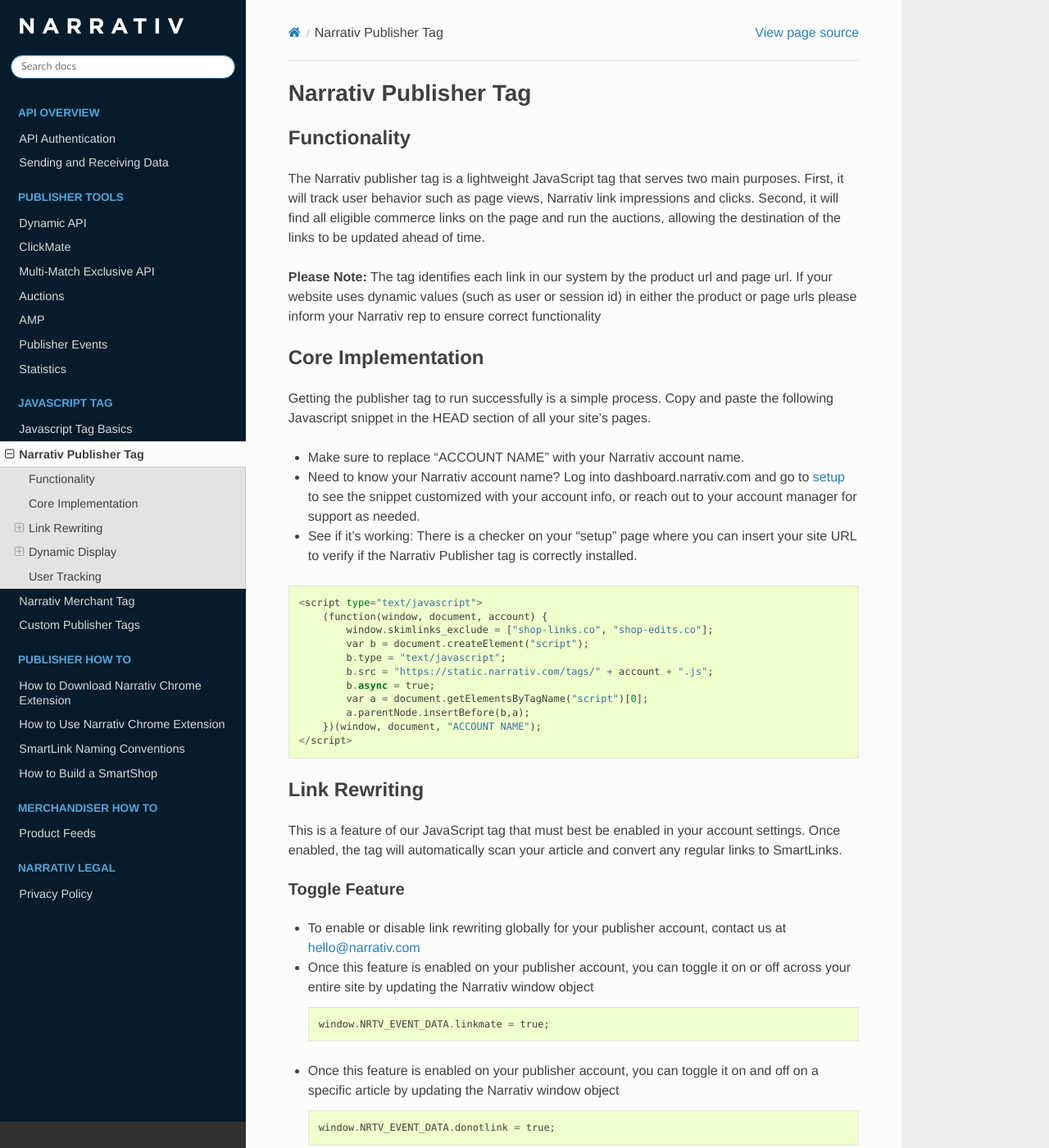
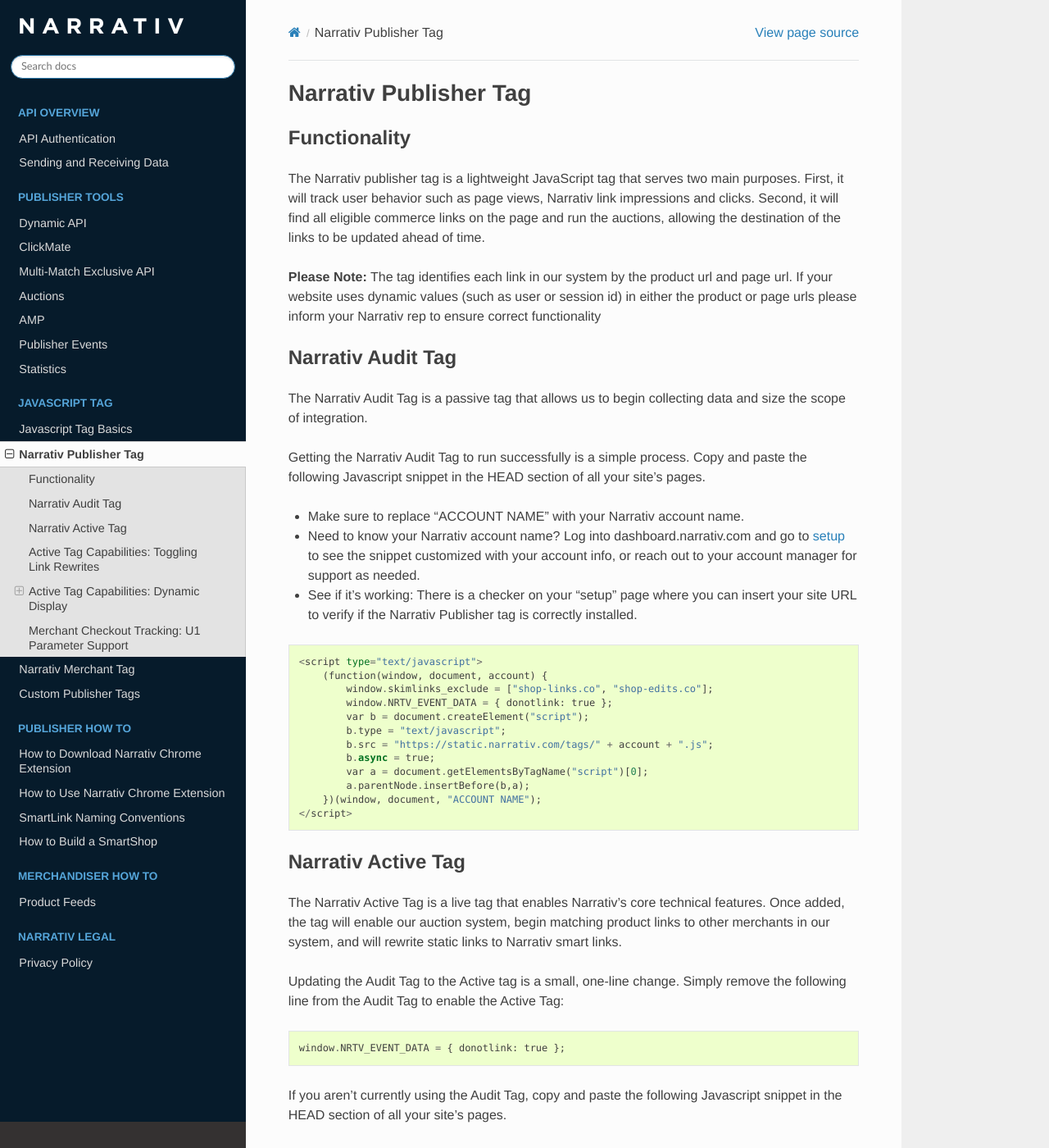
Before and after one commit to robinssq/api-docs, a Sphinx documentation site: the page built from docs/tagpublisher.rst, in a window 1280 px wide and 1400 px high. Shown: the whole window at 82% size. Built offline with Sphinx 7.4.7 and the Read the Docs theme 2.0.0, drawn with Linux system fonts in a browser that asks for light colours; some of the changed text lies outside the part shown.

Commit message:
BAM-5096: Update publisher jstag docs

```diff
--- a/docs/conf.py
+++ b/docs/conf.py
@@ -54,9 +54,9 @@
 # built documents.
 #
 # The short X.Y version. (major version 1 corresponds to /api/v1/)
-version = '1.8.7'
+version = '1.8.9'
 # The full version, including alpha/beta/rc tags.
-release = '1.8.7'
+release = '1.8.9'
 
 # The language for content autogenerated by Sphinx. Refer to documentation
 # for a list of supported languages.
--- a/docs/tagpublisher.rst
+++ b/docs/tagpublisher.rst
@@ -10,10 +10,51 @@
 
 **Please Note:** The tag identifies each link in our system by the product url and page url. If your website uses dynamic values (such as user or session id) in either the product or page urls please inform your Narrativ rep to ensure correct functionality
 
-Core Implementation
+Narrativ Audit Tag
+------------------
+
+The Narrativ Audit Tag is a passive tag that allows us to begin collecting data and size the scope of integration.
+
+Getting the Narrativ Audit Tag to run successfully is a simple process. Copy and paste the following Javascript snippet
+in the HEAD section of all your site's pages.
+
+* Make sure to replace "ACCOUNT NAME" with your Narrativ account name.
+* Need to know your Narrativ account name? Log into dashboard.narrativ.com and go to `setup`_ to see the snippet
+  customized with your account info, or reach out to your account manager for support as needed.
+* See if it's working: There is a checker on your "setup" page where you can insert your site URL to verify if
+  the Narrativ Publisher tag is correctly installed.
+
+::
+
+    <script type="text/javascript">
+        (function(window, document, account) {
+            window.skimlinks_exclude = ["shop-links.co", "shop-edits.co"];
+            window.NRTV_EVENT_DATA = { donotlink: true };
+            var b = document.createElement("script");
+            b.type = "text/javascript";
+            b.src = "https://static.narrativ.com/tags/" + account + ".js";
+            b.async = true;
+            var a = document.getElementsByTagName("script")[0];
+            a.parentNode.insertBefore(b,a);
+        })(window, document, "ACCOUNT NAME");
+    </script>
+
+
+Narrativ Active Tag
 -------------------
 
-Getting the publisher tag to run successfully is a simple process. Copy and paste the following Javascript snippet
+The Narrativ Active Tag is a live tag that enables Narrativ's core technical features. Once added,
+the tag will enable our auction system, begin matching product links to other merchants in our system,
+and will rewrite static links to Narrativ smart links.
+
+Updating the Audit Tag to the Active tag is a small, one-line change. Simply remove the following line
+from the Audit Tag to enable the Active Tag:
+
+::
+
+    window.NRTV_EVENT_DATA = { donotlink: true };
+
+If you aren't currently using the Audit Tag, copy and paste the following Javascript snippet
 in the HEAD section of all your site's pages.
 
 * Make sure to replace "ACCOUNT NAME" with your Narrativ account name.
@@ -36,16 +77,13 @@
         })(window, document, "ACCOUNT NAME");
     </script>
 
+**NOTE**: Please inform your Narrativ representative or contact us at `hello@narrativ.com`_ when you've placed our Active Tag,
+as we must flip a switch on our end to begin rewriting links.
 
 .. _setup: https://dashboard.narrativ.com/#/publisher/account/setup
 
-Link Rewriting
---------------
-
-This is a feature of our JavaScript tag that must best be enabled in your account settings. Once enabled, the tag will automatically scan your article and convert any regular links to SmartLinks.
-
-Toggle Feature
-^^^^^^^^^^^^^^^
+Active Tag Capabilities: Toggling Link Rewrites
+-----------------------------------------------
 
 * To enable or disable link rewriting globally for your publisher account, contact us at `hello@narrativ.com`_
 
@@ -82,8 +120,8 @@
 
         http://amazon.com.example/BF93JSD34/ref=ods?#locklink
 
-Dynamic Display
----------------------------------------------
+Active Tag Capabilities: Dynamic Display
+----------------------------------------
 
 As discussed above, one main benefit of the Narrativ JsTag is to find commerce links on your site and run the auctions on page load. For publishers whose commerce buttons or article content mention the merchant's name and product price (“$5 at Nordstrom”), this feature will enable you to update those values dynamically.
 
@@ -125,9 +163,9 @@
 
 .. _hello@narrativ.com: mailto:hello@narrativ.com
 
-User Tracking
----------------------------------------------
-The Narrativ publisher tag also provides user tracking for clicks and checkouts via an appendable U1 Parameter.
+Merchant Checkout Tracking: U1 Parameter Support
+------------------------------------------------
+The Narrativ publisher tag also provides user ID tracking for clicks and checkouts via an appendable U1 Parameter.
 
 To add the U1 parameter to Narrativ events, add the following snippet to your Narrativ tag script:
 ::
```
